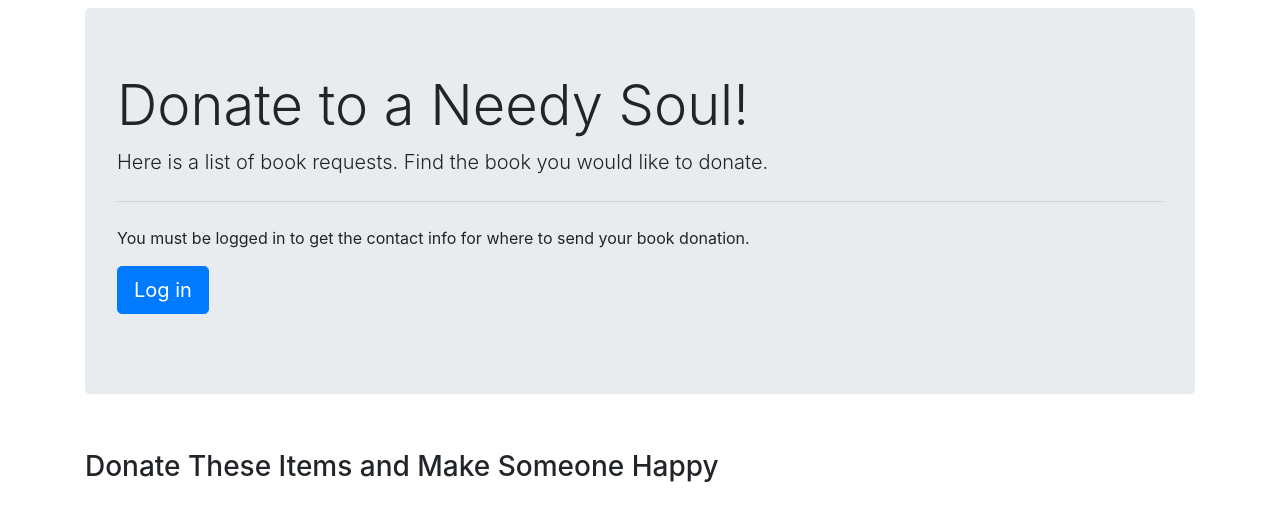
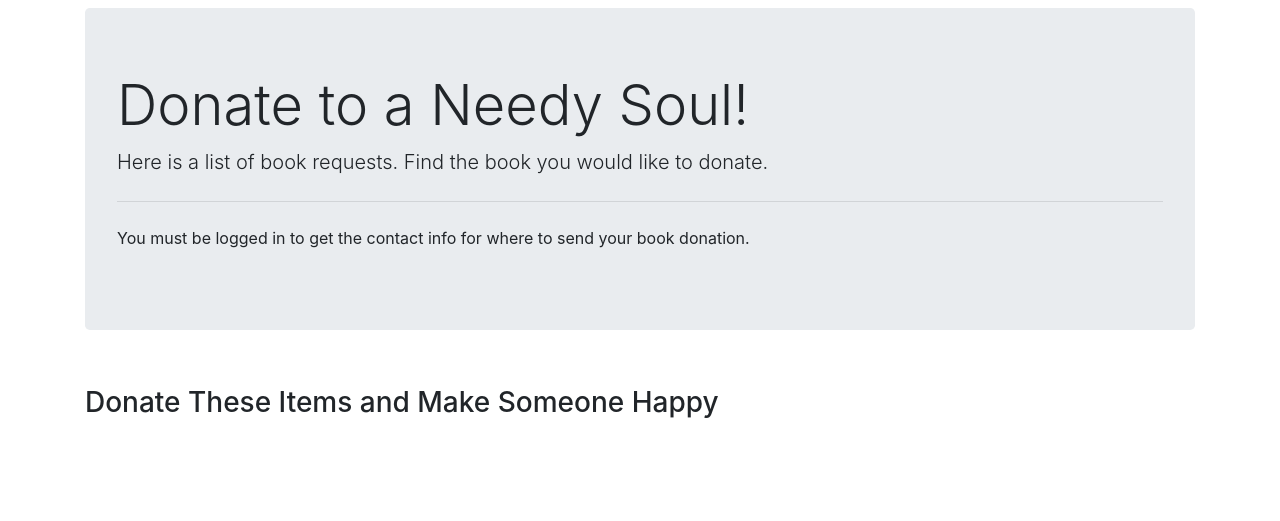
Before and after one commit to sabracadabra510/team4, a Django app: template apps/core/templates/pages/donate.html in a window 1280 px wide. Shown: the part 56-577 px from the top of the page. Run offline with Django 3.2, Linux system fonts and the light colour scheme; the template is opened without the code that fills it, so the values that code supplies are empty; some libraries are stand-ins or nearby versions.

Commit message:
cleaned up text on page

```diff
--- a/apps/core/templates/pages/donate.html
+++ b/apps/core/templates/pages/donate.html
@@ -12,9 +12,7 @@
   <p class="lead">Here is a list of book requests. Find the book you would like to donate. </p>
   <hr class="my-4">
   <p>You must be logged in to get the contact info for where to send your book donation.</p>
-  <p class="lead">
-    <a class="btn btn-primary btn-lg" href="{% url 'login' %}" role="button">Log in</a>
-  </p>
+
 </div>
 
 
```
